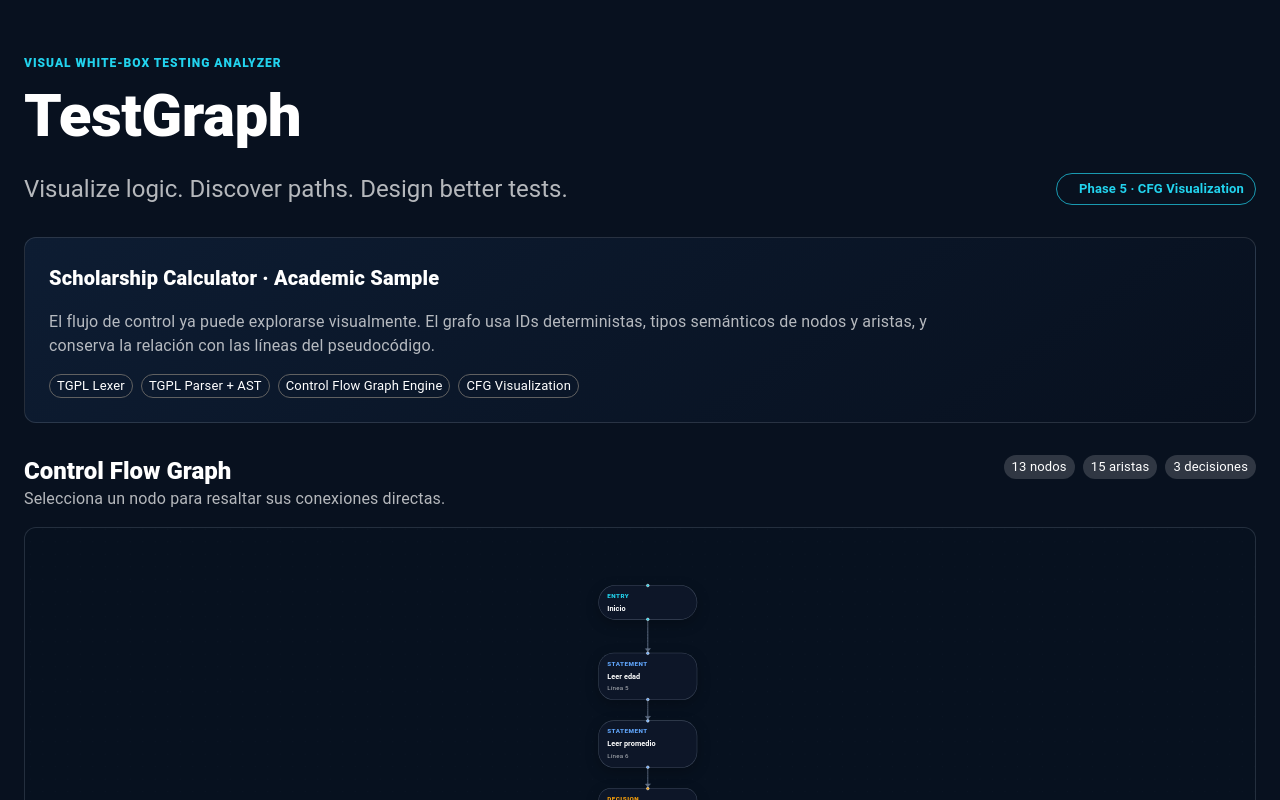
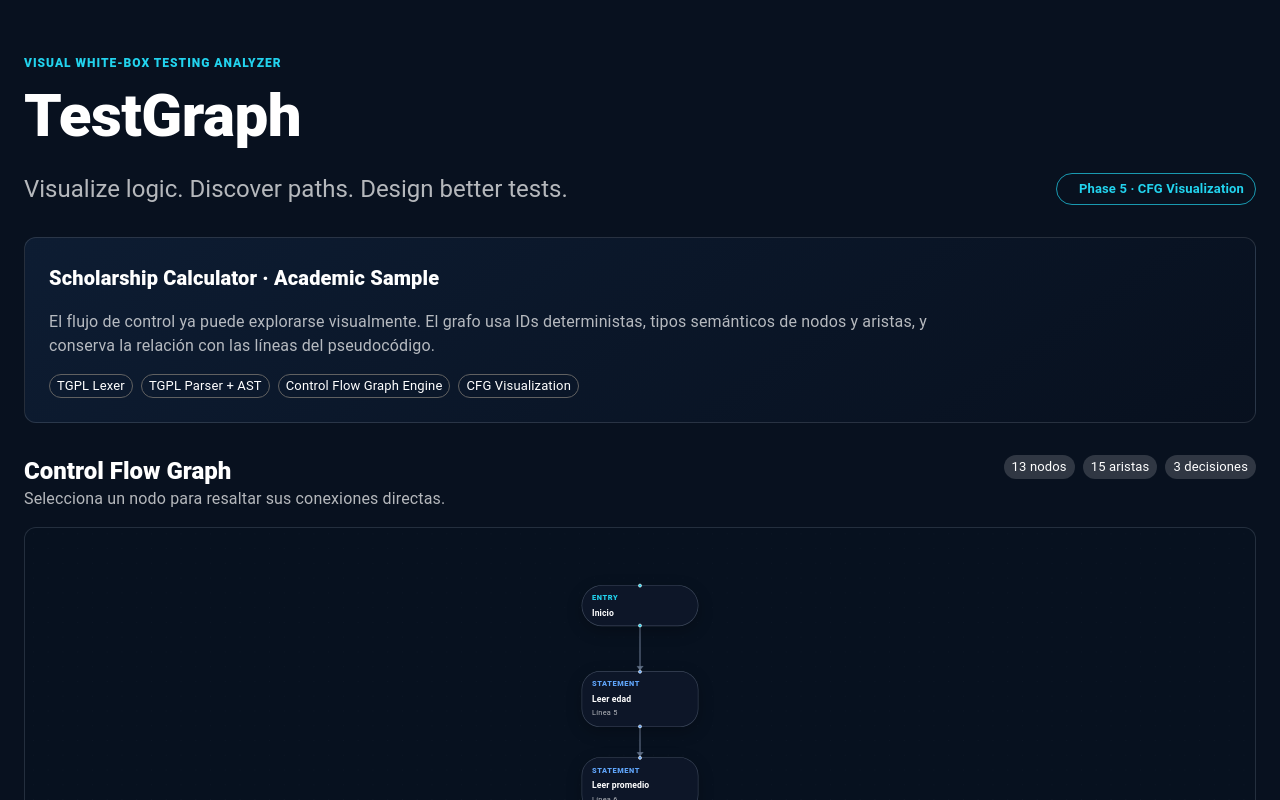
Before and after one commit to Jairo0811/TestGraph, a React (Vite) app in the folder frontend/testgraph-web/: page / in a window 1280 px wide. Shown: the top 800 px of the page. Built offline with nearby package versions, Linux system fonts and the light colour scheme; some icons are missing.

Commit message:
fix: use generic deterministic CFG layout

```diff
--- a/frontend/testgraph-web/src/features/control-flow/layout.ts
+++ b/frontend/testgraph-web/src/features/control-flow/layout.ts
@@ -8,36 +8,68 @@ export type CfgNodeData = {
 }
 
 const nodeWidth = 190
-const rowGap = 130
-const columnGap = 250
+const rowGap = 140
+const columnGap = 240
 
-const manualPositions: Record<number, { x: number; y: number }> = {
-  1: { x: 360, y: 0 },
-  2: { x: 360, y: rowGap },
-  3: { x: 360, y: rowGap * 2 },
-  4: { x: 360, y: rowGap * 3 },
-  5: { x: 150, y: rowGap * 4 },
-  10: { x: 650, y: rowGap * 4 },
-  6: { x: 40, y: rowGap * 5 },
-  7: { x: 270, y: rowGap * 5 },
-  8: { x: 160, y: rowGap * 6 },
-  9: { x: 380, y: rowGap * 6 },
-  11: { x: 360, y: rowGap * 7 },
-  12: { x: 360, y: rowGap * 8 },
-  13: { x: 360, y: rowGap * 9 },
+function calculatePositions(graph: ControlFlowGraphDto) {
+  const levelById = new Map<number, number>([[graph.entryNodeId, 0]])
+  const queue = [graph.entryNodeId]
+
+  while (queue.length > 0) {
+    const current = queue.shift()!
+    const currentLevel = levelById.get(current) ?? 0
+
+    graph.edges
+      .filter((edge) => edge.sourceId === current && edge.kind !== 'Back')
+      .sort((a, b) => a.targetId - b.targetId)
+      .forEach((edge) => {
+        if (!levelById.has(edge.targetId)) {
+          levelById.set(edge.targetId, currentLevel + 1)
+          queue.push(edge.targetId)
+        }
+      })
+  }
+
+  const maxLevel = Math.max(0, ...levelById.values())
+  graph.nodes.forEach((node) => {
+    if (!levelById.has(node.id)) levelById.set(node.id, maxLevel + 1)
+  })
+
+  const groups = new Map<number, number[]>()
+  graph.nodes.forEach((node) => {
+    const level = levelById.get(node.id) ?? 0
+    const group = groups.get(level) ?? []
+    group.push(node.id)
+    groups.set(level, group)
+  })
+
+  const positions = new Map<number, { x: number; y: number }>()
+  Array.from(groups.entries())
+    .sort(([a], [b]) => a - b)
+    .forEach(([level, ids]) => {
+      ids.sort((a, b) => a - b)
+      const width = (ids.length - 1) * columnGap
+      ids.forEach((id, index) => {
+        positions.set(id, {
+          x: 520 - width / 2 + index * columnGap,
+          y: level * rowGap,
+        })
+      })
+    })
+
+  return positions
 }
 
 export function toReactFlowElements(graph: ControlFlowGraphDto): {
   nodes: Node<CfgNodeData>[]
   edges: Edge[]
 } {
-  const nodes = graph.nodes.map((node, index) => ({
+  const positions = calculatePositions(graph)
+
+  const nodes = graph.nodes.map((node) => ({
     id: String(node.id),
     type: 'cfg',
-    position: manualPositions[node.id] ?? {
-      x: (index % 3) * columnGap,
-      y: Math.floor(index / 3) * rowGap,
-    },
+    position: positions.get(node.id) ?? { x: 0, y: 0 },
     data: {
       label: node.label,
       kind: node.kind,
@@ -51,7 +83,7 @@ export function toReactFlowElements(graph: ControlFlowGraphDto): {
     source: String(edge.sourceId),
     target: String(edge.targetId),
     label: edge.label,
-    type: edge.kind === 'Back' ? 'smoothstep' : 'default',
+    type: 'smoothstep',
     animated: edge.kind === 'Back',
     data: { kind: edge.kind },
   } satisfies Edge))
```
